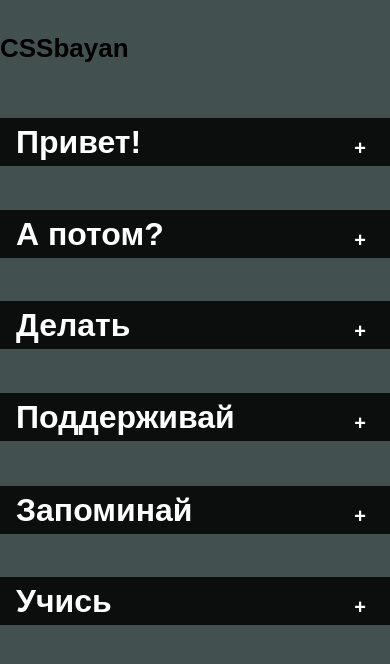
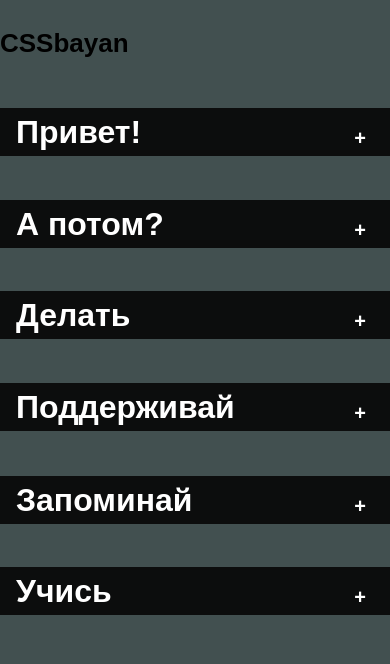
Before and after one commit to gumirus/cssBayan, a plain HTML site: page index.html in a window 390 px wide. Drawn offline with Linux system fonts and the light colour scheme.

Commit message:
date # march 11/03/2023 12:10 Ekaterinburg

```diff
--- a/style.css
+++ b/style.css
@@ -7,8 +7,7 @@ body {
 .CSSbayan {
   max-width: 570px;
   margin: auto;
-  padding-top: 5px;
-  padding-bottom: 20px;
+  padding-bottom: 100%;
 }
 .CSSbayan_bayan {
   position: relative;
@@ -65,15 +64,20 @@ body {
   content: "-";
 }
 .CSSbayan_bayan input[type="checkbox"]:checked + label::after {
-  transform: rotate(400deg);
+  transform: rotate(500deg);
 }
 .CSSbayan_bayan input[type="radio"]:checked + label::after {
   transform: rotateX(200deg);
 }
-@media screen and (max-width: 480px) {
+@media screen and (max-width: 650px) {
   .CSSbayan {
     max-width: 100%;
-    border-radius: 0;
+    width: 100%;
+    height: auto;
+    margin-bottom: 10px;
+    display: block;
+    margin: 0 auto;
+    object-fit: contain;
   }
   .CSSbayan_bayan label {
     font-size: 16px;
```
